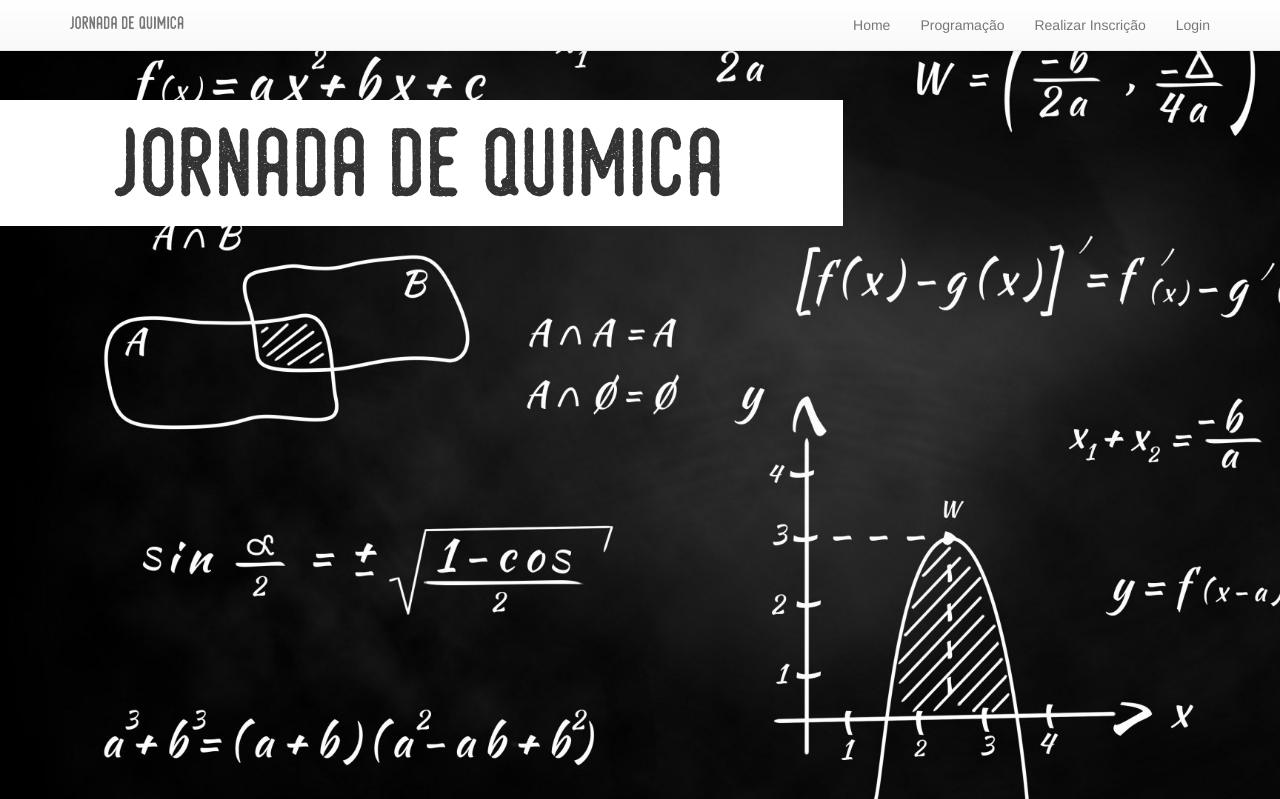
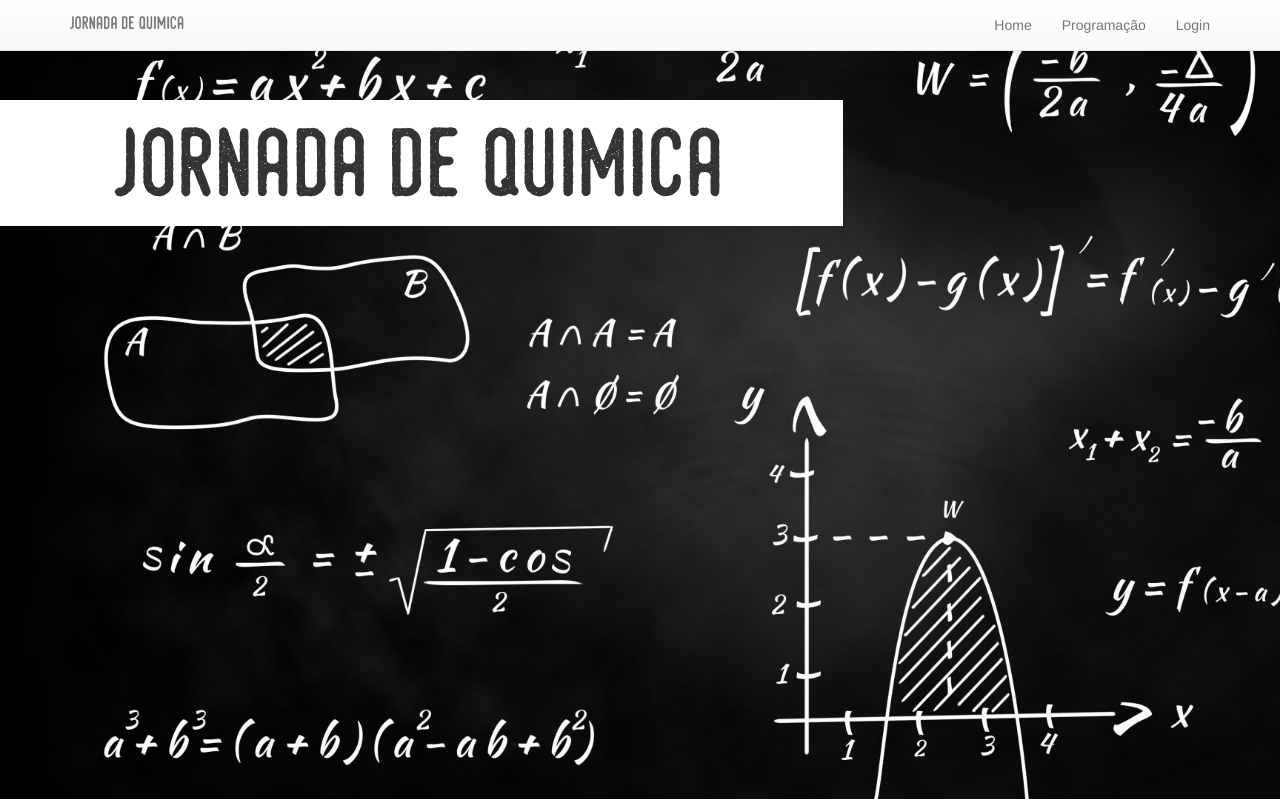
Before and after one commit to FACTOSolution/Site-Quimica, a Django app: page / in a window 1280 px wide. Shown: the top 799 px of the page. Run offline with Django 3.2, Linux system fonts and the light colour scheme; data that the repository does not hold is empty; some libraries are stand-ins or nearby versions.

Commit message:
removed register page. event is already occuring

```diff
--- a/site_functions/templates/site_functions/base.html
+++ b/site_functions/templates/site_functions/base.html
@@ -63,9 +63,7 @@
 							<a class="page-scroll" href="{% url 'schedule' %}">Programação</a>
 						</li>
 						{% if not log.is_logged %}
-							<li class>
-								<a class="page-scroll" href="{% url 'register' %}">Realizar Inscrição</a>
-							</li>
+
 							<li class>
 								<a class="page-scroll" href="{% url 'user_login' %}"> Login</a>
 							</li>
--- a/site_functions/urls.py
+++ b/site_functions/urls.py
@@ -3,7 +3,7 @@ from . import views
 
 urlpatterns = [
  	url(r'^$', views.home, name='home'),
-    url(r'^register/$', views.register, name='register'),
+    #url(r'^register/$', views.register, name='register'),
     url(r'^register_admin/$', views.admin_register, name='admin_register'),
     url(r'^list_admins/$', views.list_admins, name='list_admins'),
     url(r'^user_details/(?P<user_id>[0-9]+)$', views.user_detail, name='user_detail'),
--- a/site_functions/views.py
+++ b/site_functions/views.py
@@ -19,7 +19,7 @@ def home(request):
 	scs = Minicurso.objects.all()
 	talks = Talk.objects.all()
 	return render(request, 'site_functions/home.html', {'log':request.session, 'talks':talks, 'scs':scs})
-
+"""
 def register(request):
 	#testado e funcionando
 	limit_sc = [110, 43, 65, 65]
@@ -56,7 +56,7 @@ def register(request):
 	else:
 		new_user = UserForm()
 	return render(request, 'site_functions/register.html', {'form': new_user, 'log':request.session, 'mns':esgoted_list, 'status': esgoted, 'msg':message})
-
+"""
 def confirm(request, confirmation_code, user_id):
 	try:
 		user = get_object_or_404(UserProfile, id=user_id)
```
